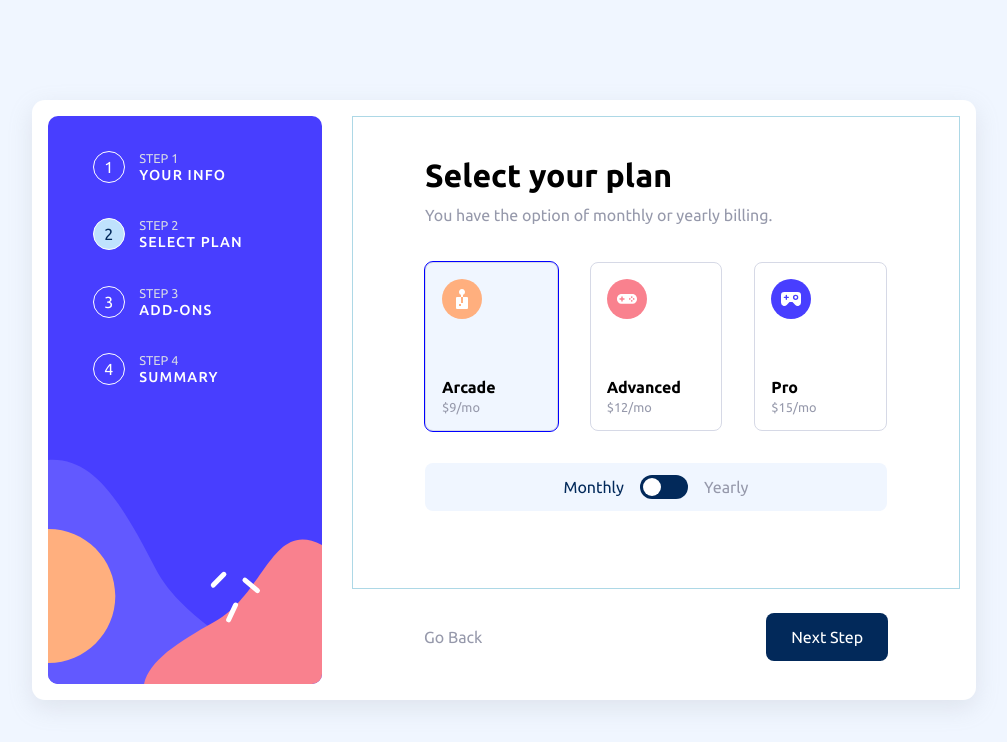
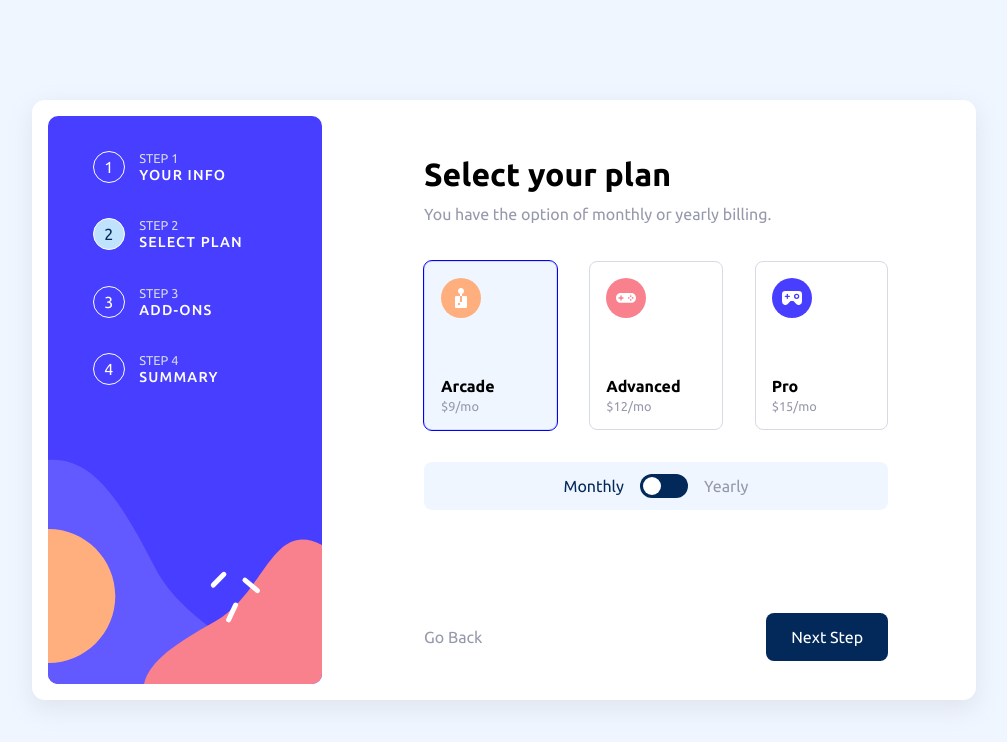
Before and after one commit to hqz3/fem-multi-step-form, a React (Vite) app: page / in a window 1280 px wide. Shown: the top 742 px of the page, without its empty margins (136-1143 px from the left). Built offline with nearby package versions, Linux system fonts and the light colour scheme.

Commit message:
Remove border used for development purposes

```diff
--- a/src/styles/Form.module.css
+++ b/src/styles/Form.module.css
@@ -1,5 +1,4 @@
 .container {
-  border: 1px solid lightblue;
   font-size: 1rem;
   grid-row: 1/11;
   grid-column: 2/3;
```
